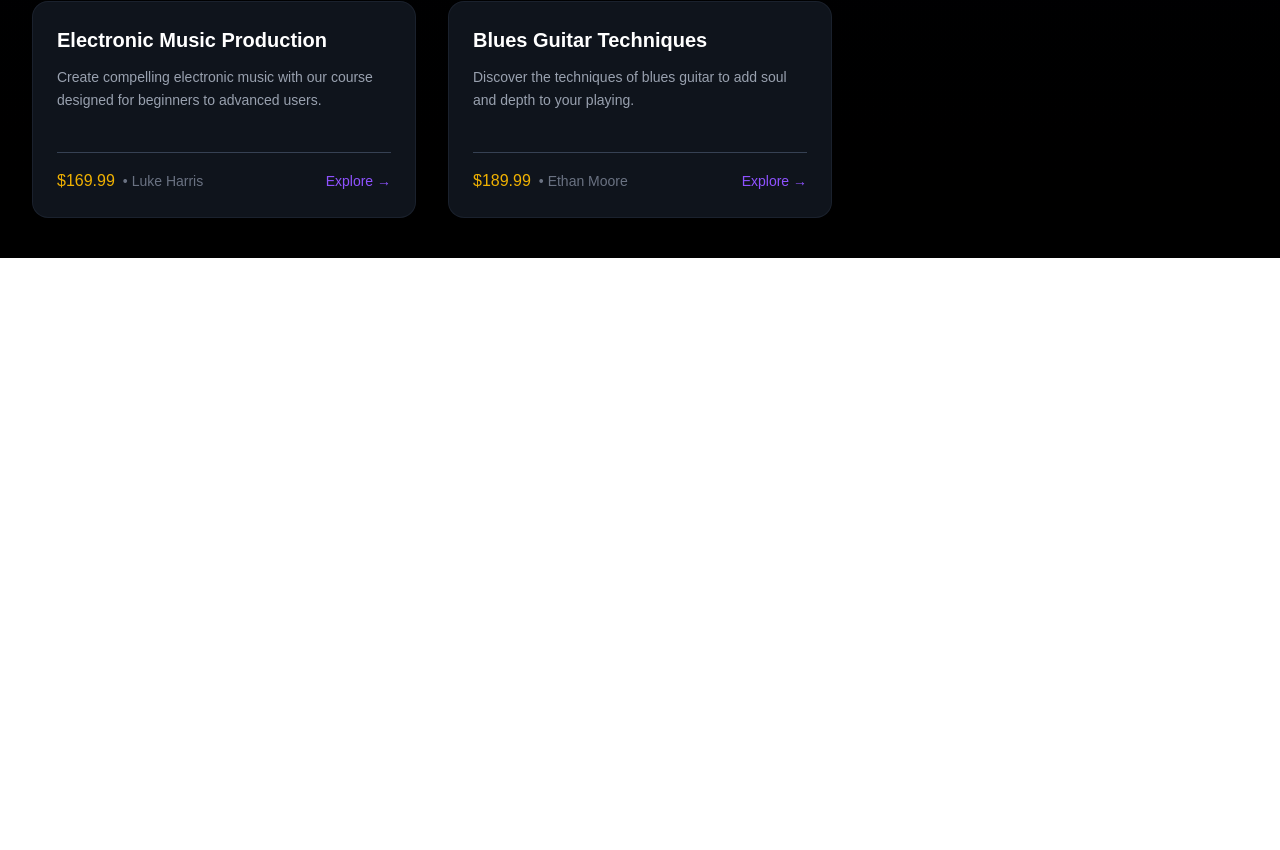
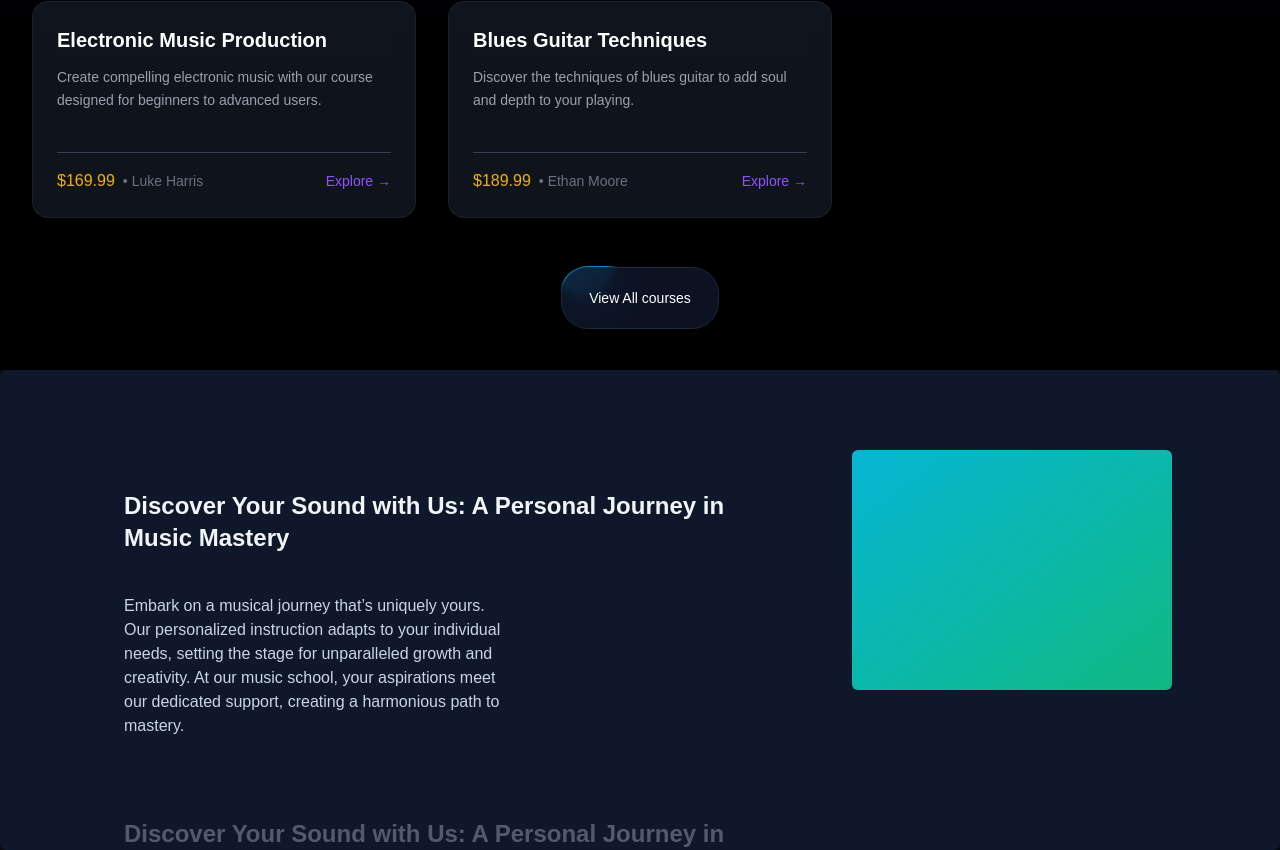
Before and after one commit to vinsmokejazz/muzix, a Next.js app: page / in a window 1280 px wide. Shown: the part 1142-1992 px from the top of the page. Before the commit the page ends 1400 px from the top, so only its background shows below. Built offline with nearby package versions, Linux system fonts and the light colour scheme.

Commit message:
added keframes

```diff
--- a/src/app/globals.css
+++ b/src/app/globals.css
@@ -11,6 +11,15 @@
   --font-sans: var(--font-geist-sans);
   --font-mono: var(--font-geist-mono);
   --animate-spotlight: spotlight 2s ease 0.75s 1 forwards;
+  --animate-scroll: scroll var(--animation-duration, 40s) var(--animation-direction, forwards) linear infinite;
+
+}
+
+
+@keyframes scroll {
+  to {
+    transform: translate(calc(-50% - 0.5rem));
+  }
 }
 
 @keyframes spotlight {
@@ -18,6 +27,7 @@
     opacity: 0;
     transform: translate(-72%, -62%) scale(0.5);
   }
+
   100% {
     opacity: 1;
     transform: translate(-50%, -40%) scale(1);
--- a/src/app/page.tsx
+++ b/src/app/page.tsx
@@ -1,5 +1,6 @@
 import FeaturedCourses from "@/components/FeaturedCourses";
 import HeroSection from "@/components/HeroSection";
+import WhyChooseUs from "@/components/WhyChooseUs";
 
 
 export default function Home() {
@@ -8,6 +9,7 @@
 
       <HeroSection/>
       <FeaturedCourses/>
+      <WhyChooseUs/>
     </main>
   );
 }
--- a/src/components/FeaturedCourses.tsx
+++ b/src/components/FeaturedCourses.tsx
@@ -1,5 +1,7 @@
+import Link from "next/link"
 import courseData from "../data/music_courses.json"
 import { GlowingEffect } from "./ui/glowing-effect"
+import { Button } from "./ui/moving-border"
 
 interface Course {
   id: number,
@@ -76,6 +78,12 @@
           ))}
         </div>
       </div>
+
+      <div className="mt-12 text-center">
+            <Link href={"/courses"}>
+            <Button >View All courses</Button>
+            </Link>
+        </div>
     </section>
   )
 }
--- a/src/components/HeroSection.tsx
+++ b/src/components/HeroSection.tsx
@@ -6,7 +6,7 @@
 export default function HeroSection() {
 
   return <div className="h-auto md:h-[40rem] w-full rounded-md flex flex-col
-  items-center justify-center relative overflow-hidden mx-auto py-10 md:py-0">
+  items-center justify-center  relative overflow-hidden mx-auto py-10 md:py-0">
 
     <Spotlight
       className="-top-40 left-0 md:-top-20 md:left-60"
@@ -15,7 +15,7 @@
 
     <div className="p-4 relative z-10 w-full text-center">
 
-      <h1 className="mt-20 md:mt-20 text-4xl md:text-7xl
+      <h1 className="mt-20 md:mt-10 text-4xl md:text-7xl
       font-bold bg-clip-text text-transparent bg-gradient-to-b from-neutral-50
       to-neutral-400
       ">
--- /dev/null
+++ b/src/components/WhyChooseUs.tsx
@@ -0,0 +1,43 @@
+"use client";
+import React from "react";
+import { StickyScroll } from "./ui/sticky-scroll-reveal";
+
+const musicSchoolContent = [
+  {
+    title: 'Discover Your Sound with Us: A Personal Journey in Music Mastery',
+    description:
+      'Embark on a musical journey that’s uniquely yours. Our personalized instruction adapts to your individual needs, setting the stage for unparalleled growth and creativity. At our music school, your aspirations meet our dedicated support, creating a harmonious path to mastery.',
+  },
+  {
+    title: 'Discover Your Sound with Us: A Personal Journey in Music Mastery',
+    description:
+      'Embark on a musical journey that’s uniquely yours. Our personalized instruction adapts to your individual needs, setting the stage for unparalleled growth and creativity. At our music school, your aspirations meet our dedicated support, creating a harmonious path to mastery.',
+  },
+  {
+    title: 'Discover Your Sound with Us: A Personal Journey in Music Mastery',
+    description:
+      'Embark on a musical journey that’s uniquely yours. Our personalized instruction adapts to your individual needs, setting the stage for unparalleled growth and creativity. At our music school, your aspirations meet our dedicated support, creating a harmonious path to mastery.',
+  },
+  {
+    title: 'Live Feedback & Engagement',
+    description:
+      'Immerse yourself in an interactive learning experience where feedback is immediate, just like real-time changes in a collaborative project. This approach enhances your understanding and mastery of music concepts and performance techniques.',
+  },
+  {
+    title: 'Cutting-Edge Curriculum',
+    description:
+      'Our curriculum is continuously updated to include the latest music education trends and technologies, ensuring you’re always learning with the most current and effective methods. Say goodbye to outdated materials and welcome an education that evolves with the industry.',
+  },
+  {
+    title: 'Limitless Learning Opportunities',
+    description:
+      'With our expansive resource library and dynamic course offerings, you’ll never find yourself without something new to explore. Our platform provides continuous opportunities for growth, ensuring your musical skills are always advancing.',
+  },
+];
+
+export default function WhyChooseUs() {
+
+  return <div>
+    <StickyScroll content={musicSchoolContent}/>
+  </div>
+}
--- /dev/null
+++ b/src/components/ui/sticky-scroll-reveal.tsx
@@ -0,0 +1,112 @@
+"use client";
+import React, { useEffect, useRef, useState } from "react";
+import { useMotionValueEvent, useScroll } from "motion/react";
+import { motion } from "motion/react";
+import { cn } from "@/utils/cn";
+
+export const StickyScroll = ({
+  content,
+  contentClassName,
+}: {
+  content: {
+    title: string;
+    description: string;
+    content?: React.ReactNode | any;
+  }[];
+  contentClassName?: string;
+}) => {
+  const [activeCard, setActiveCard] = React.useState(0);
+  const ref = useRef<any>(null);
+  const { scrollYProgress } = useScroll({
+    // uncomment line 22 and comment line 23 if you DONT want the overflow container and want to have it change on the entire page scroll
+    // target: ref
+    container: ref,
+    offset: ["start start", "end start"],
+  });
+  const cardLength = content.length;
+
+  useMotionValueEvent(scrollYProgress, "change", (latest) => {
+    const cardsBreakpoints = content.map((_, index) => index / cardLength);
+    const closestBreakpointIndex = cardsBreakpoints.reduce(
+      (acc, breakpoint, index) => {
+        const distance = Math.abs(latest - breakpoint);
+        if (distance < Math.abs(latest - cardsBreakpoints[acc])) {
+          return index;
+        }
+        return acc;
+      },
+      0,
+    );
+    setActiveCard(closestBreakpointIndex);
+  });
+
+  const backgroundColors = [
+    "#0f172a", // slate-900
+    "#000000", // black
+    "#171717", // neutral-900
+  ];
+  const linearGradients = [
+    "linear-gradient(to bottom right, #06b6d4, #10b981)", // cyan-500 to emerald-500
+    "linear-gradient(to bottom right, #ec4899, #6366f1)", // pink-500 to indigo-500
+    "linear-gradient(to bottom right, #f97316, #eab308)", // orange-500 to yellow-500
+  ];
+
+  const [backgroundGradient, setBackgroundGradient] = useState(
+    linearGradients[0],
+  );
+
+  useEffect(() => {
+    setBackgroundGradient(linearGradients[activeCard % linearGradients.length]);
+  }, [activeCard]);
+
+  return (
+    <motion.div
+      animate={{
+        backgroundColor: backgroundColors[activeCard % backgroundColors.length],
+      }}
+      className="relative flex h-[30rem] justify-center space-x-10 overflow-y-auto rounded-md p-10"
+      ref={ref}
+    >
+      <div className="div relative flex items-start px-4">
+        <div className="max-w-2xl">
+          {content.map((item, index) => (
+            <div key={item.title + index} className="my-20">
+              <motion.h2
+                initial={{
+                  opacity: 0,
+                }}
+                animate={{
+                  opacity: activeCard === index ? 1 : 0.3,
+                }}
+                className="text-2xl font-bold text-slate-100"
+              >
+                {item.title}
+              </motion.h2>
+              <motion.p
+                initial={{
+                  opacity: 0,
+                }}
+                animate={{
+                  opacity: activeCard === index ? 1 : 0.3,
+                }}
+                className="text-kg mt-10 max-w-sm text-slate-300"
+              >
+                {item.description}
+              </motion.p>
+            </div>
+          ))}
+          <div className="h-40" />
+        </div>
+      </div>
+      <div
+        style={{ background: backgroundGradient }}
+        className={cn(
+          "sticky top-10 hidden h-60 w-80 overflow-hidden rounded-md bg-white lg:block",
+          contentClassName,
+        )}
+      >
+        {content[activeCard].content ?? null}
+      </div>
+    </motion.div>
+  );
+};
```
